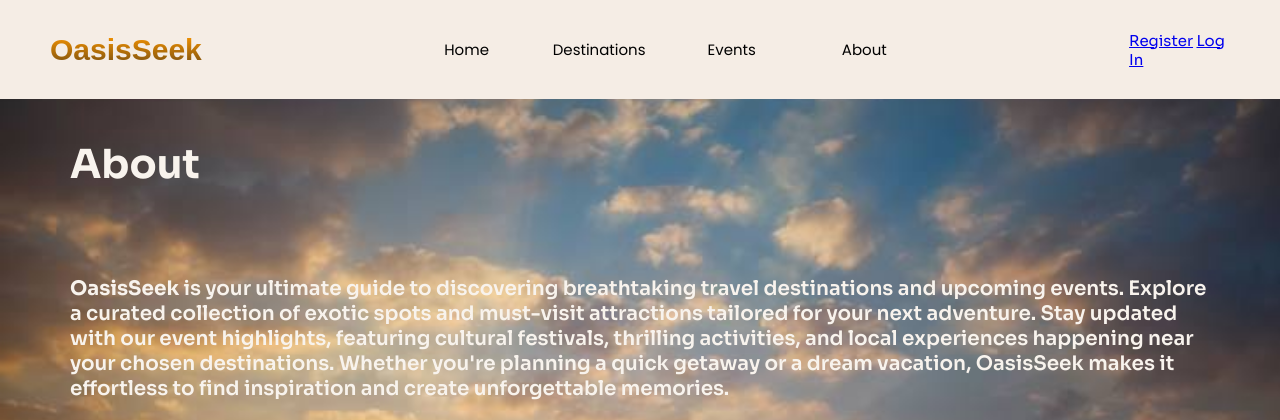
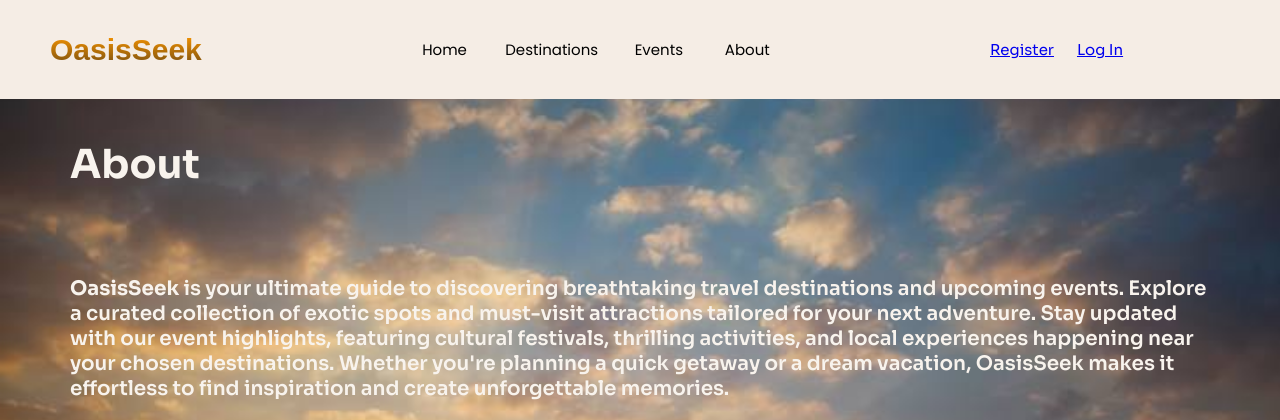
Before and after one commit to nabilasep/OasisSeek-FullStack, a PHP site: page /about.php in a window 1280 px wide. Shown: the top 420 px of the page. Run offline with PHP 8.4, Linux system fonts and the light colour scheme; some web fonts are replaced.

Commit message:
Update navbar.php

```diff
--- a/template/navbar.php
+++ b/template/navbar.php
@@ -32,7 +32,7 @@ $user = isset($_SESSION['user']) ? $_SESSION['user'] : null;
             </div>
         </div>
     <?php else: ?>
-        <div class="auth-button">
+        <div class="auth-buttons">
             <a href="/register.php" class="auth-btn">Register</a>
             <a href="/login.php" class="auth-btn">Log In</a>
         </div>
```
